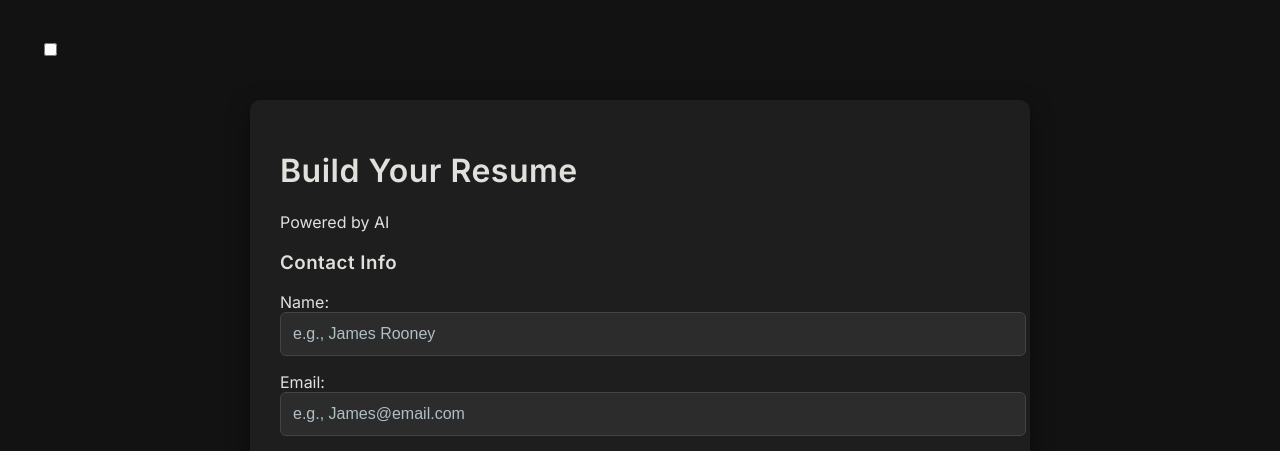
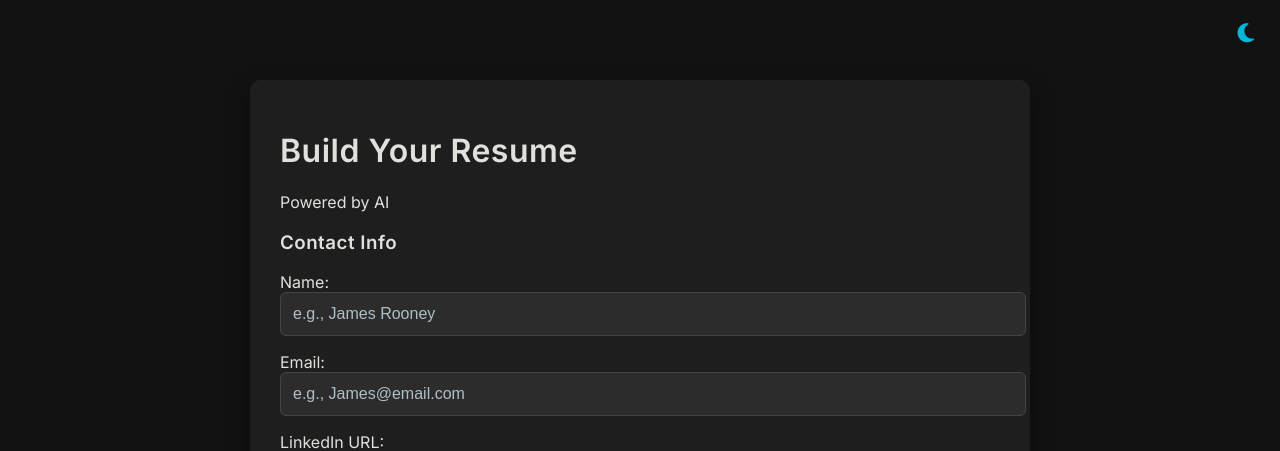
Before and after one commit to jamesr150/resume-builder, a Flask app: page / in a window 1280 px wide. Shown: the top 451 px of the page. Run offline with Flask 3, Linux system fonts and the light colour scheme.

Commit message:
updated dark theme toggle

```diff
--- a/static/style.css
+++ b/static/style.css
@@ -224,3 +224,20 @@ input[type="submit"]:hover,
     font-weight: 500;
     color: #4ade80; /* Tailwind green-400 */
   }
+  .theme-toggle-btn {
+    position: fixed;
+    top: 20px;
+    right: 20px;
+    background: none;
+    border: none;
+    font-size: 22px;
+    cursor: pointer;
+    color: #00b4d8;
+    z-index: 1000;
+    transition: transform 0.2s ease, color 0.2s ease;
+  }
+
+  .theme-toggle-btn:hover {
+    transform: scale(1.2);
+    color: #0096c7;
+  }
--- a/templates/form.html
+++ b/templates/form.html
@@ -6,16 +6,16 @@
   <title>Resume Builder</title>
   <link href="https://fonts.googleapis.com/css2?family=Inter:wght@400;600&display=swap" rel="stylesheet" />
   <link rel="stylesheet" href="{{ url_for('static', filename='style.css') }}" />
+  <link rel="stylesheet" href="https://cdnjs.cloudflare.com/ajax/libs/font-awesome/6.5.0/css/all.min.css">
+
 
 </script>
 </head>
 <body>
-  <div class="theme-toggle">
-    <label class="switch">
-      <input type="checkbox" id="themeSwitcher" />
-      <span class="slider"></span>
-    </label>
-  </div>
+  <button id="themeToggle" class="theme-toggle-btn" aria-label="Toggle Theme">
+    <i id="themeIcon" class="fas fa-moon"></i>
+  </button>
+
 
 
   <div class="resume-container" id="resume-content">
@@ -176,6 +176,26 @@
       });
     }
   </script>
+  <script>
+    const toggleBtn = document.getElementById('themeToggle');
+    const themeIcon = document.getElementById('themeIcon');
+
+    document.addEventListener("DOMContentLoaded", () => {
+      const saved = localStorage.getItem('theme');
+      if (saved === 'light') {
+        document.body.classList.add('light-mode');
+        themeIcon.classList.replace('fa-moon', 'fa-sun');
+      }
+    });
+
+    toggleBtn.addEventListener('click', () => {
+      const isLight = document.body.classList.toggle('light-mode');
+      themeIcon.classList.toggle('fa-moon', !isLight);
+      themeIcon.classList.toggle('fa-sun', isLight);
+      localStorage.setItem('theme', isLight ? 'light' : 'dark');
+    });
+  </script>
+
 
 
 </body>
```
Also changed, not shown: templates/resume.html (+26 -6 lines).
